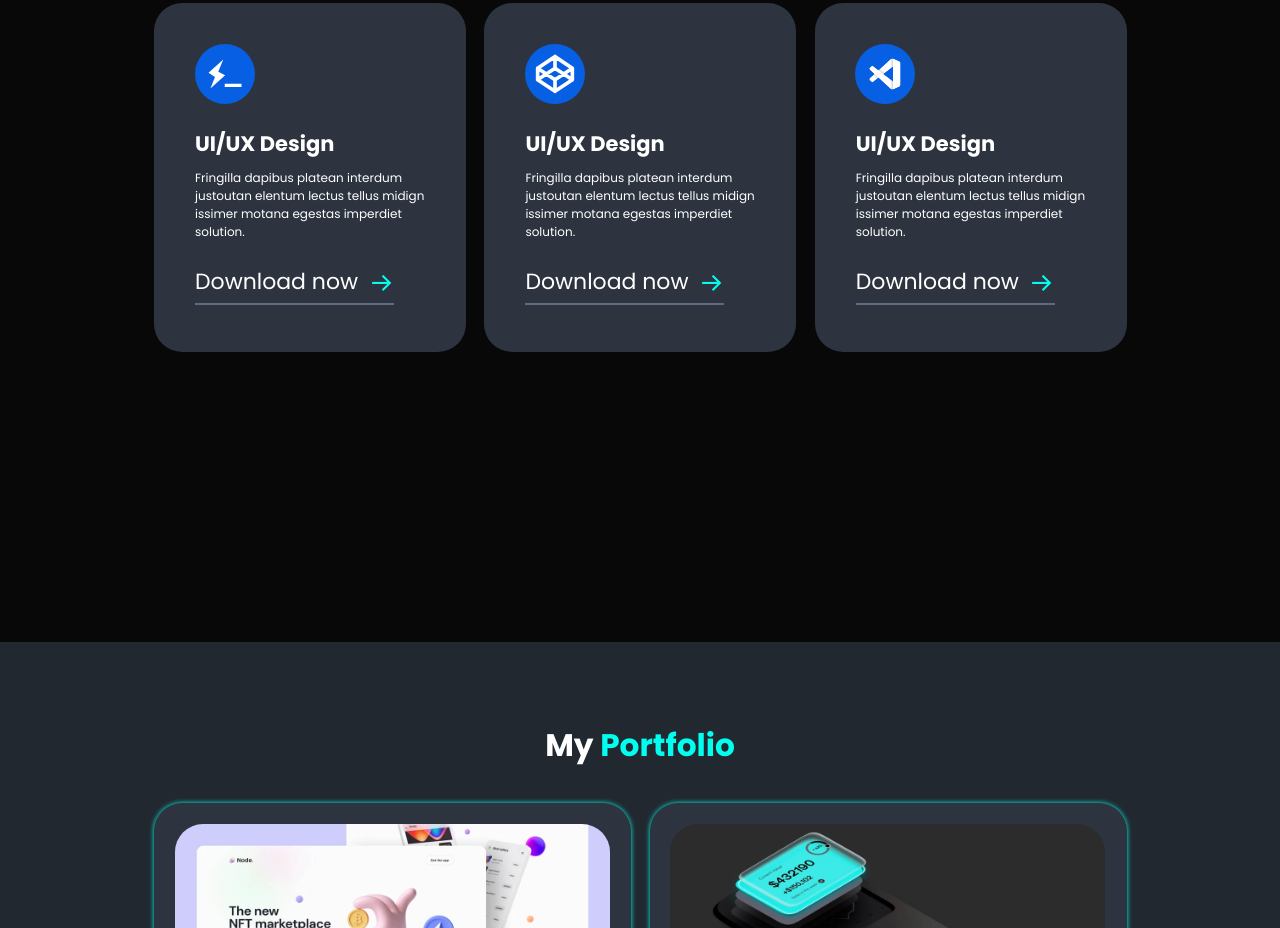
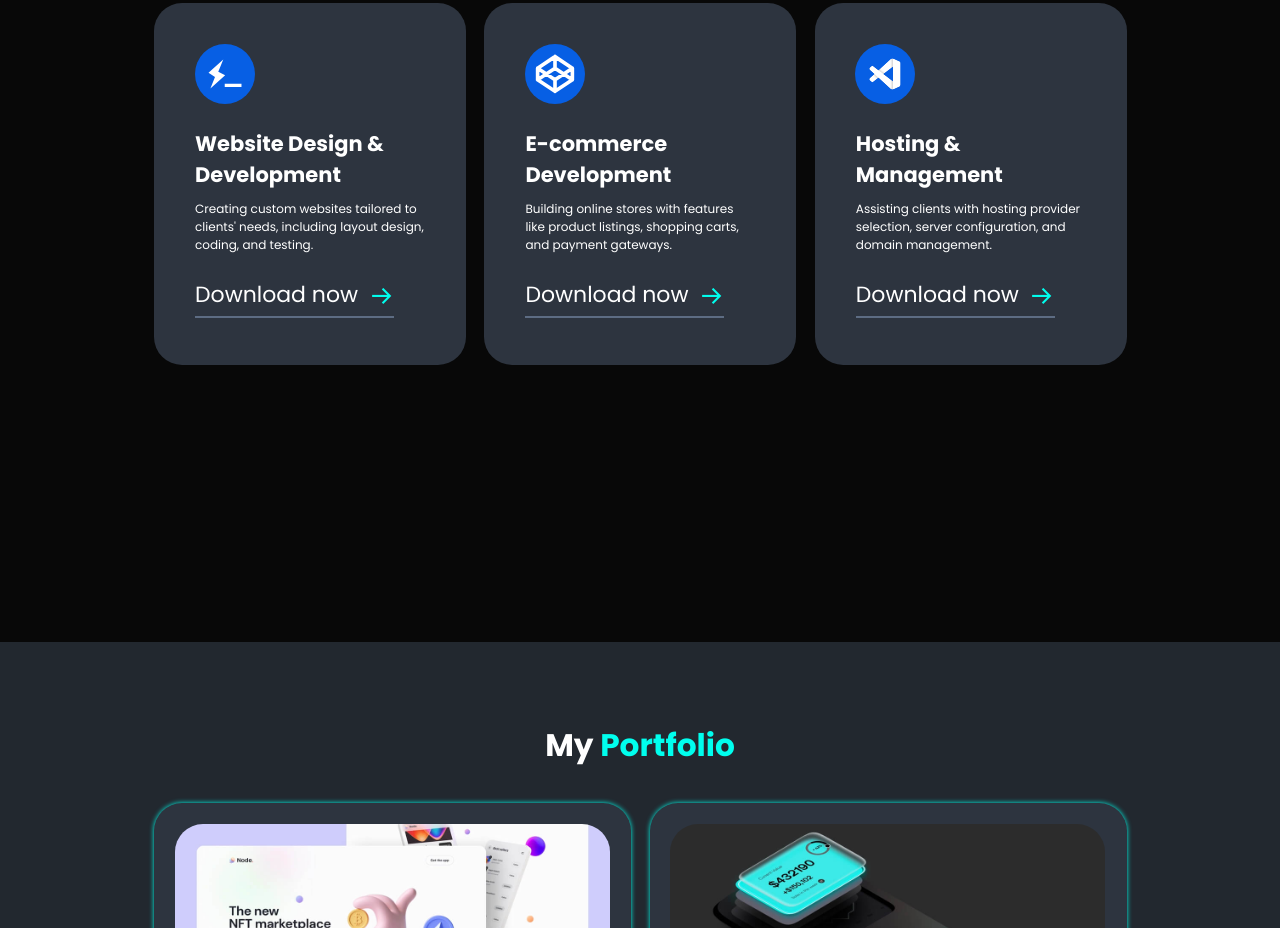
Before and after one commit to bhupendermehra/bhupender-mehra-portfolio, a plain HTML site: page index.html in a window 1280 px wide. Shown: the part 1758-2686 px from the top of the page. Drawn offline with nearby package versions, Linux system fonts and the light colour scheme.

Commit message:
version4

```diff
--- a/index.html
+++ b/index.html
@@ -91,7 +91,7 @@
             <span>Available</span>
         </p>
     </div>
-    <a href="#" class="btn"> View All Project </a>
+    <a href="https://github.com/bhupendermehra" target="_blank" class="btn"> View All Project </a>
 </div>
 </section>
 <!-- *About End  -->
@@ -105,9 +105,8 @@
 <div class="services-content" data-aos="zoom-in-up">
     <div class="box">
         <img src="img/s-1.svg" alt="">
-        <h3>UI/UX Design</h3>
-        <p>Fringilla dapibus platean interdum justoutan elentum lectus tellus midign issimer motana egestas
-        imperdiet solution.</p>
+        <h3>Website Design & Development</h3>
+        <p>Creating custom websites tailored to clients' needs, including layout design, coding, and testing.</p>
         <a href="#">
         Download now
         <i class='bx bx-arrow-back bx-rotate-180' ></i>
@@ -115,9 +114,8 @@
     </div>
     <div class="box">
         <img src="img/s-2.svg" alt="">
-        <h3>UI/UX Design</h3>
-        <p>Fringilla dapibus platean interdum justoutan elentum lectus tellus midign issimer motana egestas
-        imperdiet solution.</p>
+        <h3>E-commerce Development</h3>
+        <p>Building online stores with features like product listings, shopping carts, and payment gateways. </p>
         <a href="#">
         Download now
         <i class='bx bx-arrow-back bx-rotate-180' ></i>
@@ -125,9 +123,8 @@
     </div>
     <div class="box">
         <img src="img/s-3.svg" alt="">
-        <h3>UI/UX Design</h3>
-        <p>Fringilla dapibus platean interdum justoutan elentum lectus tellus midign issimer motana egestas
-        imperdiet solution.</p>
+        <h3>Hosting & <abbr title="Hosting & Domain Management">Management</abbr> </h3>
+        <p>Assisting clients with hosting provider selection, server configuration, and domain management. </p>
         <a href="#">
         Download now
         <i class='bx bx-arrow-back bx-rotate-180' ></i>
@@ -153,7 +150,7 @@
                     <h5>Website Design</h5>
                 </div>
                 <div class="row-icon">
-                    <i class='bx bxl-github' ></i>
+                    <i class='bx bxl-github'></i>
                 </div>
         </div>
         <h4>Website Development For Dark X</h4>
```
